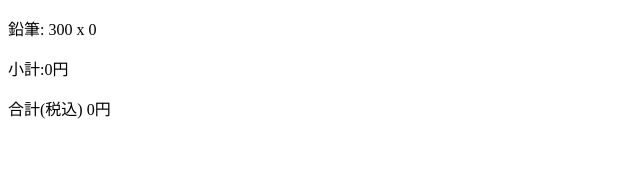
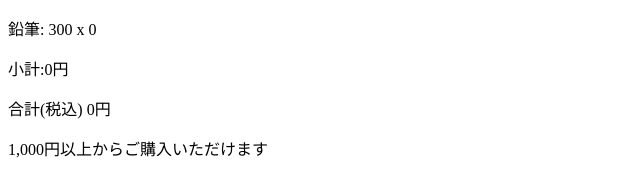
Before and after one commit to KiichiSugihara/vue_practice, a plain HTML site: page chapter2/index.html in a window 1280 px wide. Shown: the whole page, without its empty margins (0-640 px from the left). Drawn offline with nearby package versions, Linux system fonts and the light colour scheme.

Commit message:
条件付きレンダリングの追加

```diff
--- a/chapter2/index.html
+++ b/chapter2/index.html
@@ -6,9 +6,13 @@
   <p>{{items[0].name}}: {{items[0].price}} x {{items[0].quantity}}</p>
   <p>小計:{{totalPrice | numberWithDelimiter}}円</p>
   <p>合計(税込) {{totalPriceWithTax | numberWithDelimiter}}円</p>
+  <!--  属性値に応じて、表示を出し分けする  -->
+  <p v-show="!canBuy">
+    {{1000 | numberWithDelimiter}}円以上からご購入いただけます
+  </p>
 </div>
 
-<script >
+<script>
   var items = [
     {
       name: '鉛筆',
@@ -53,12 +57,15 @@ var vm = new Vue({
         // 現在の合計金額と現在の商品金額を足す
         return this.items.reduce(function (sum, item) {
           return sum + (item.price * item.quantity)
-        },0)
+        }, 0)
       },
       // 税込
       totalPriceWithTax: function () {
         return Math.floor(this.totalPrice * 1.08)
+      },
+      canBuy: function (){
+        return this.totalPrice >= 1000 //1000円以上から購入可能にする
       }
-    },
+    }
   });
 </script>
```
Also changed, not shown: 2 other files. Lines whose indentation alone changed are shown as unchanged.
